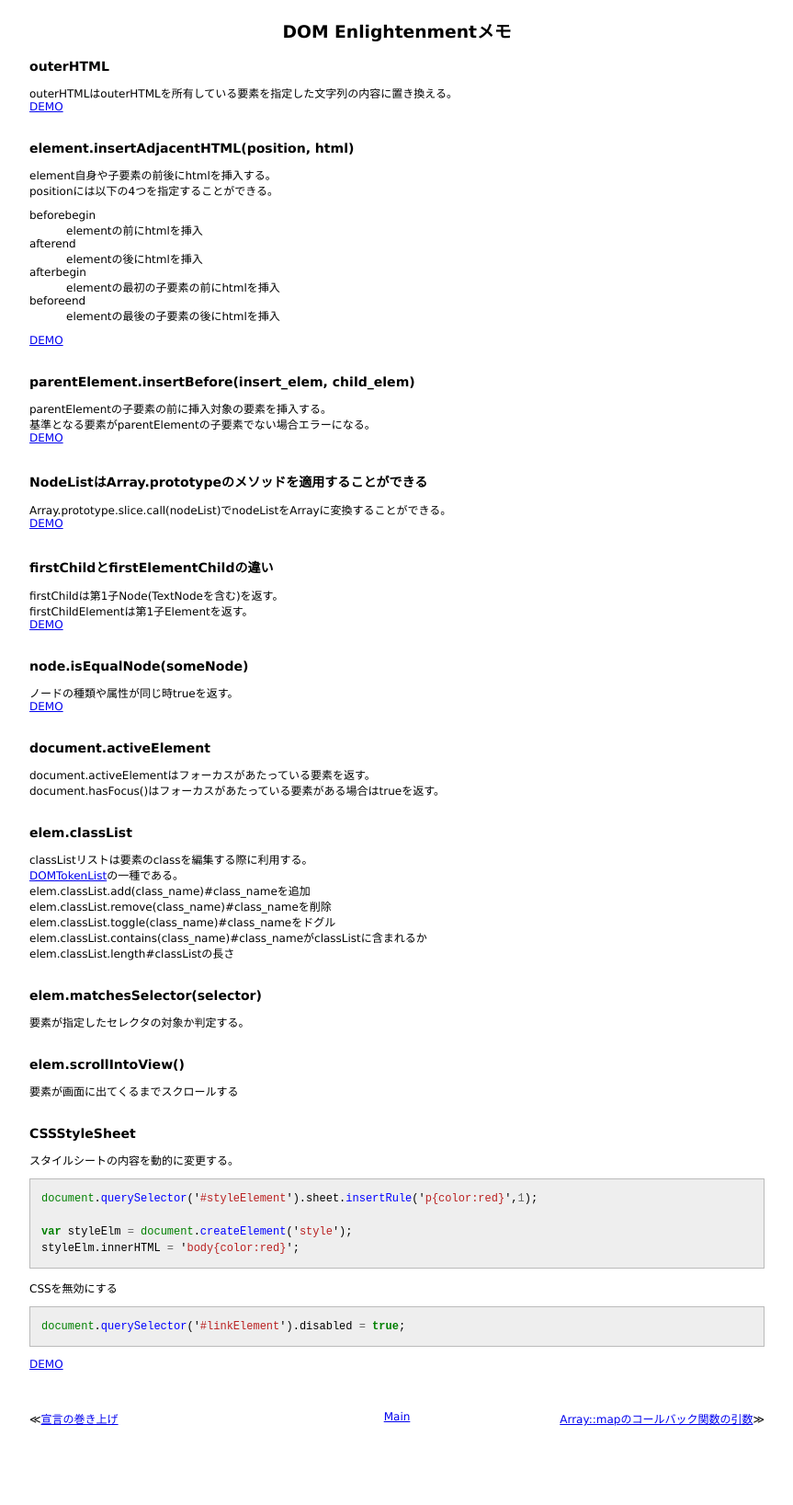
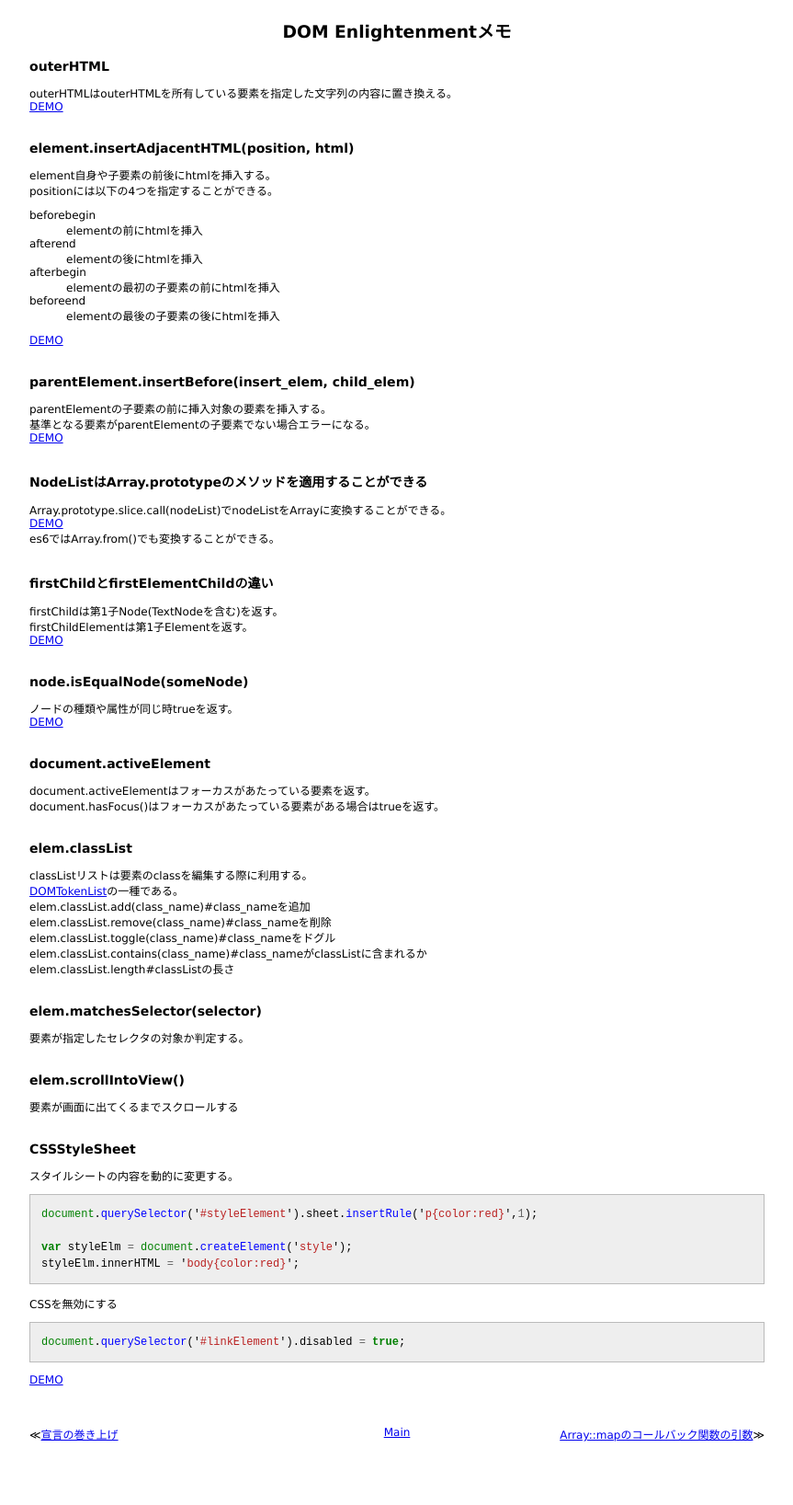
Before and after one commit to 38elements/38elements.github.com, a Jekyll site: the page built from _posts/2012-12-30-DOMEnlightenment.md, in a window 1280 px wide. Shown: the whole page at 92% size, without its empty margins (208-1071 px from the left). Built offline with Jekyll 4.4.1, drawn with Linux system fonts in a browser that asks for light colours; Markdown is read by kramdown in place of the engine named in the settings.

Commit message:
Update 2012-12-30-DOMEnlightenment.md

```diff
--- a/_posts/2012-12-30-DOMEnlightenment.md
+++ b/_posts/2012-12-30-DOMEnlightenment.md
@@ -33,6 +33,7 @@ parentElementの子要素の前に挿入対象の要素を挿入する。<br/>
 ### NodeListはArray.prototypeのメソッドを適用することができる
 Array.prototype.slice.call(nodeList)でnodeListをArrayに変換することができる。<br/>
 [DEMO](http://jsdo.it/38elements/6WIS)<br/>
+es6ではArray.from()でも変換することができる。<br/>
 <br/>
 
 ### firstChildとfirstElementChildの違い
```
